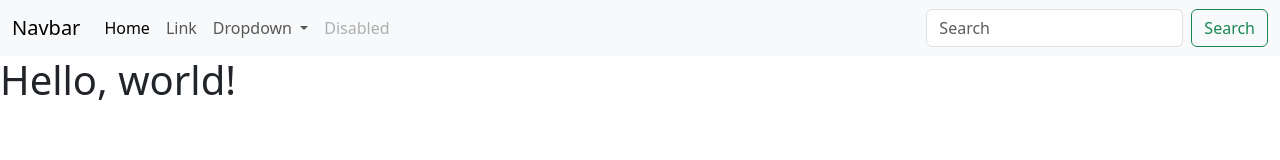
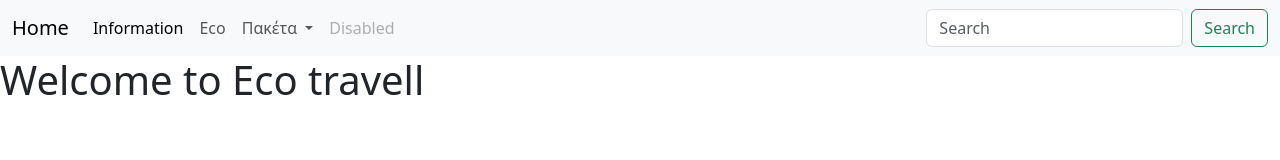
Before and after one commit to Natalianesti/Website25, a plain HTML site: page index.html in a window 1280 px wide. Drawn offline with nearby package versions, Linux system fonts and the light colour scheme.

Commit message:
Update index.html

```diff
--- a/index.html
+++ b/index.html
@@ -14,7 +14,7 @@
   <body>
     <nav class="navbar navbar-expand-lg bg-body-tertiary">
       <div class="container-fluid">
-        <a class="navbar-brand" href="#">Navbar</a>
+        <a class="navbar-brand" href="#">Home</a>
         <button
           class="navbar-toggler"
           type="button"
@@ -29,10 +29,12 @@
         <div class="collapse navbar-collapse" id="navbarSupportedContent">
           <ul class="navbar-nav me-auto mb-2 mb-lg-0">
             <li class="nav-item">
-              <a class="nav-link active" aria-current="page" href="#">Home</a>
+              <a class="nav-link active" aria-current="page" href="#"
+                >Information</a
+              >
             </li>
             <li class="nav-item">
-              <a class="nav-link" href="#">Link</a>
+              <a class="nav-link" href="#">Eco</a>
             </li>
             <li class="nav-item dropdown">
               <a
@@ -42,11 +44,12 @@
                 data-bs-toggle="dropdown"
                 aria-expanded="false"
               >
-                Dropdown
+                Πακέτα
               </a>
               <ul class="dropdown-menu">
-                <li><a class="dropdown-item" href="#">Action</a></li>
-                <li><a class="dropdown-item" href="#">Another action</a></li>
+                <li><a class="dropdown-item" href="#">Δωδεκάνησα</a></li>
+                <li><a class="dropdown-item" href="#">Επτάνησα</a></li>
+                <li><a class="dropdown-item" href="#">Σποράδες</a></li>
                 <li><hr class="dropdown-divider" /></li>
                 <li>
                   <a class="dropdown-item" href="#">Something else here</a>
@@ -71,7 +74,7 @@
         </div>
       </div>
     </nav>
-    <h1>Hello, world!</h1>
+    <h1>Welcome to Eco travell</h1>
     <script
       src="https://cdn.jsdelivr.net/npm/bootstrap@5.3.8/dist/js/bootstrap.bundle.min.js"
       integrity="sha384-FKyoEForCGlyvwx9Hj09JcYn3nv7wiPVlz7YYwJrWVcXK/BmnVDxM+D2scQbITxI"
```
